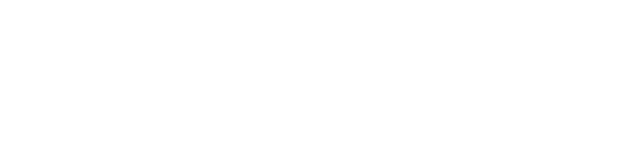
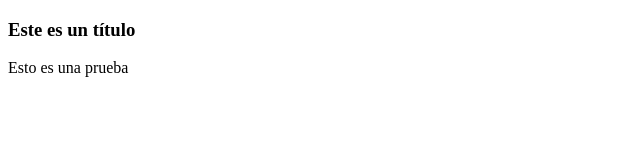
Before and after one commit to CodeRoomMX/Gen002, a plain HTML site: page Wences/index.html in a window 1280 px wide. Shown: the whole page, without its empty margins (0-640 px from the left). Drawn offline with Linux system fonts and the light colour scheme.

Commit message:
Agregue titulo y contenido de prueba

```diff
--- a/Wences/index.html
+++ b/Wences/index.html
@@ -9,7 +9,10 @@
 <body>
   <main>
     <section>
-      <article></article>
+      <article>
+        <h1>Este es un título</h1>
+        <p>Esto es una prueba</p>
+      </article>
     </section>
   </main>
 </body>
```
